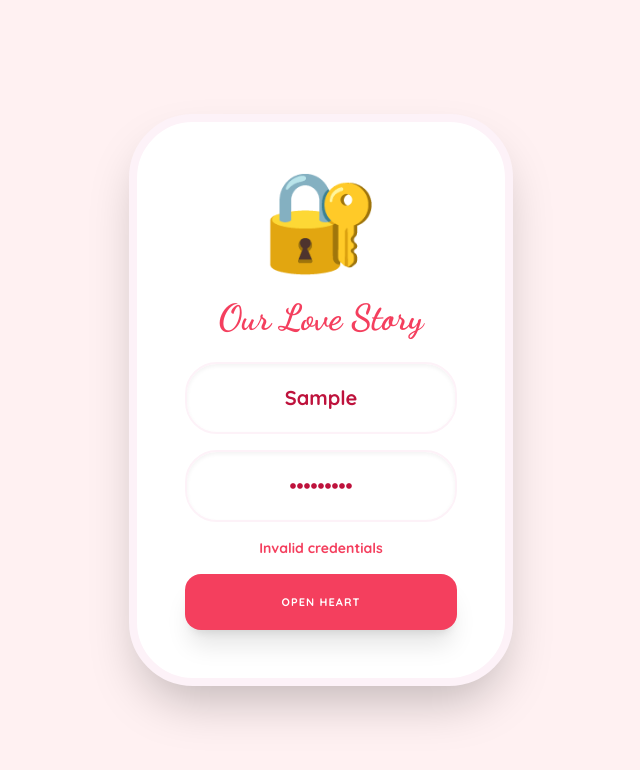
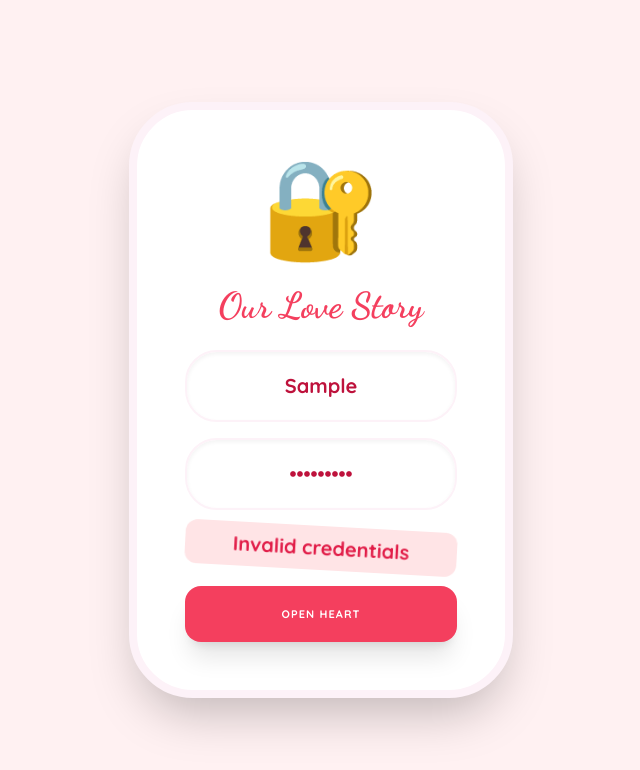
Before and after one commit to kakani17481a0566/cricket_val, a React (Vite) app: page / in a window 1280 px wide. Both pictures are taken after typing "Sample", "Sample123" into the empty fields and a click on the button "OPEN HEART". Shown: the top 770 px of the page, without its empty margins (319-959 px from the left). Built offline with nearby package versions, Linux system fonts and the light colour scheme.

Commit message:
Update App.tsx

```diff
--- a/App.tsx
+++ b/App.tsx
@@ -56,7 +56,11 @@ const LoginOverlay: React.FC<{ onLogin: (role: UserRole) => void }> = ({ onLogin
             onChange={(e) => setPassword(e.target.value)}
             className="w-full px-8 py-5 rounded-[2rem] border-2 border-pink-50 focus:border-rose-400 outline-none transition-all text-center text-xl font-bold text-rose-700 shadow-inner"
           />
-          {error && <p className="text-rose-500 font-bold text-sm">{error}</p>}
+          {error && (
+            <p className="text-rose-600 font-black text-xl animate-shake mt-2 bg-rose-100 p-2 rounded-xl transform rotate-2">
+              {error}
+            </p>
+          )}
           <button
             type="submit"
             className="w-full bg-rose-500 text-white font-black py-5 rounded-2xl shadow-xl hover:scale-105 active:scale-95 transition-all uppercase tracking-widest text-[11px]"
```
